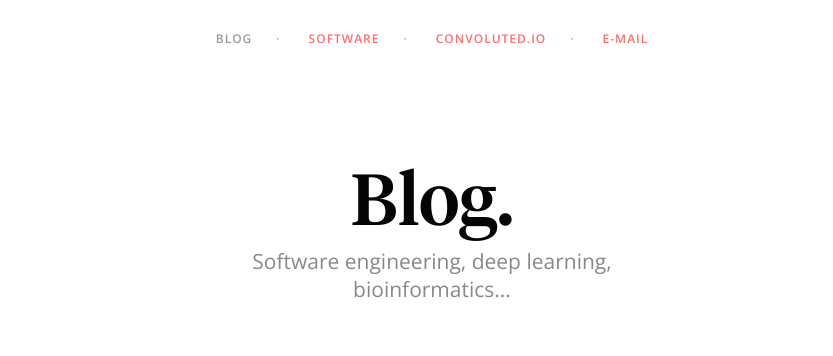
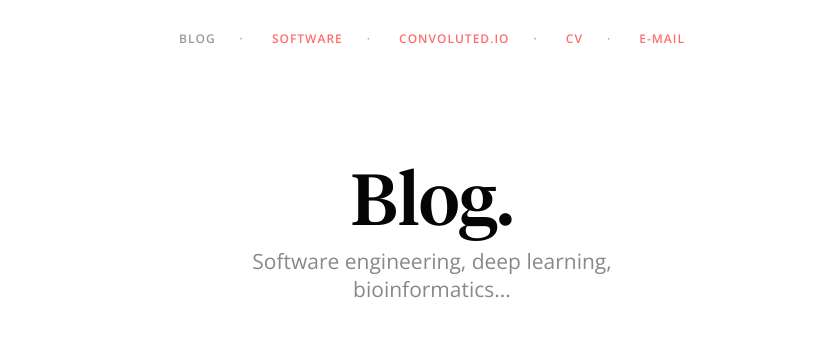
Before and after one commit to romogo17/convoluted.io, a Gatsby site: page /blog in a window 1280 px wide. Shown: the top 356 px of the page, without its empty margins (208-1041 px from the left). Built offline with nearby package versions, Linux system fonts and the light colour scheme; Gatsby itself is replaced by a stand-in of ours; a web font is replaced by a local one.

Commit message:
Added CV to the site (english version)

```diff
--- a/src/components/menu-links.json
+++ b/src/components/menu-links.json
@@ -1,5 +1,11 @@
 [
   { "to": "/blog", "emoji": "📖", "title": "Blog" },
-  { "draft": "true", "to": "/software", "emoji": "💻", "title": "Software" },
+  { "to": "/software", "emoji": "💻", "title": "Software" },
+  {
+    "to": "/documents/RobertoMora_CV_EN.pdf",
+    "emoji": "📄",
+    "title": "CV",
+    "global": true
+  },
   { "to": "mailto:romogo17@gmail.com", "emoji": "💌", "title": "E-Mail" }
 ]
--- a/src/components/menu.js
+++ b/src/components/menu.js
@@ -30,7 +30,9 @@ export default class Menu extends Component {
       location === l.to ? `${l.className || ''} selected` : l.className
     const render = /^\w+:/.test(l.to)
       ? this.renderGlobalLink
-      : this.renderLocalLink
+      : l.global
+        ? this.renderGlobalLink
+        : this.renderLocalLink
 
     return [
       render(l.to, l.title, l.emoji, className),
```
Also changed, not shown: README.md, 1 other file.
